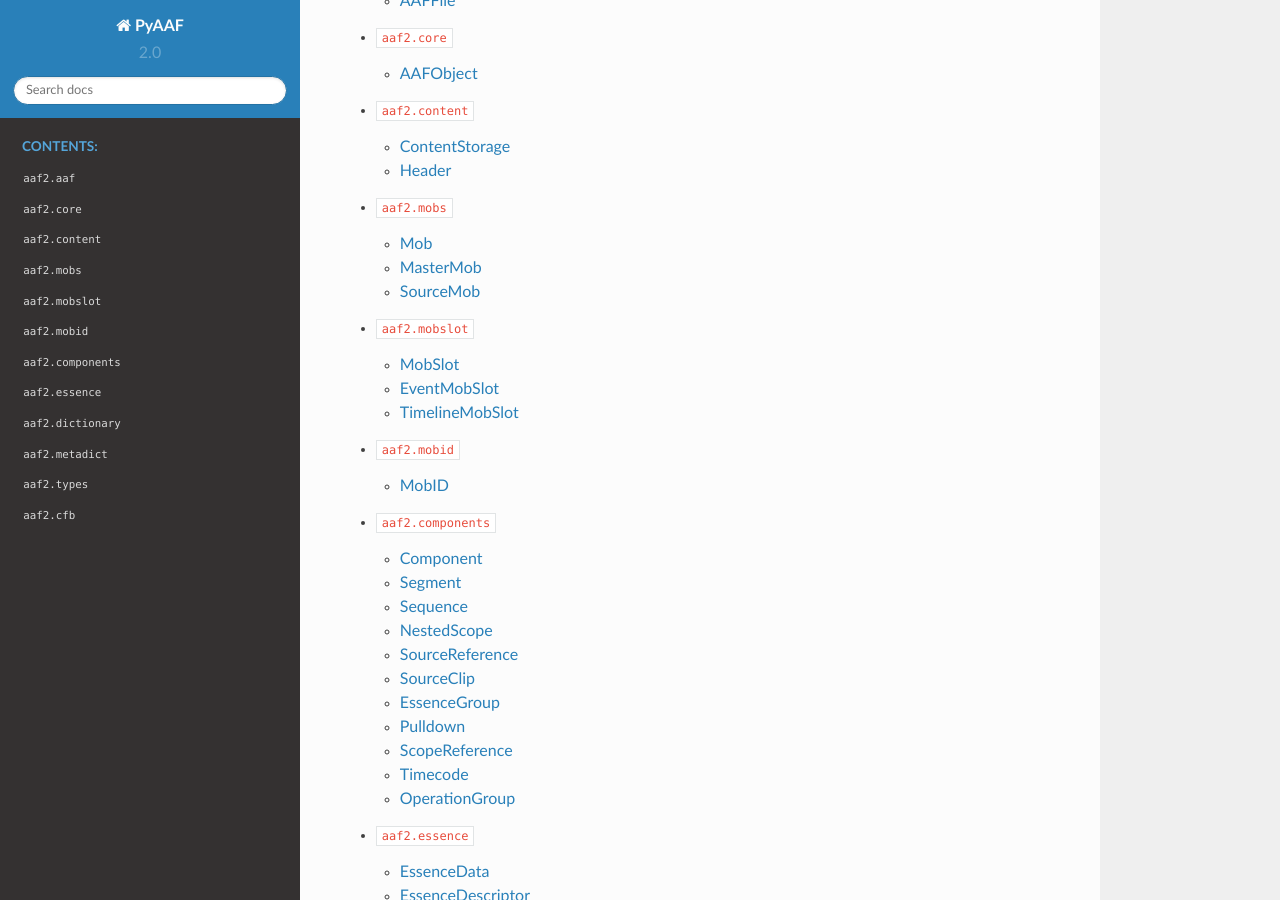
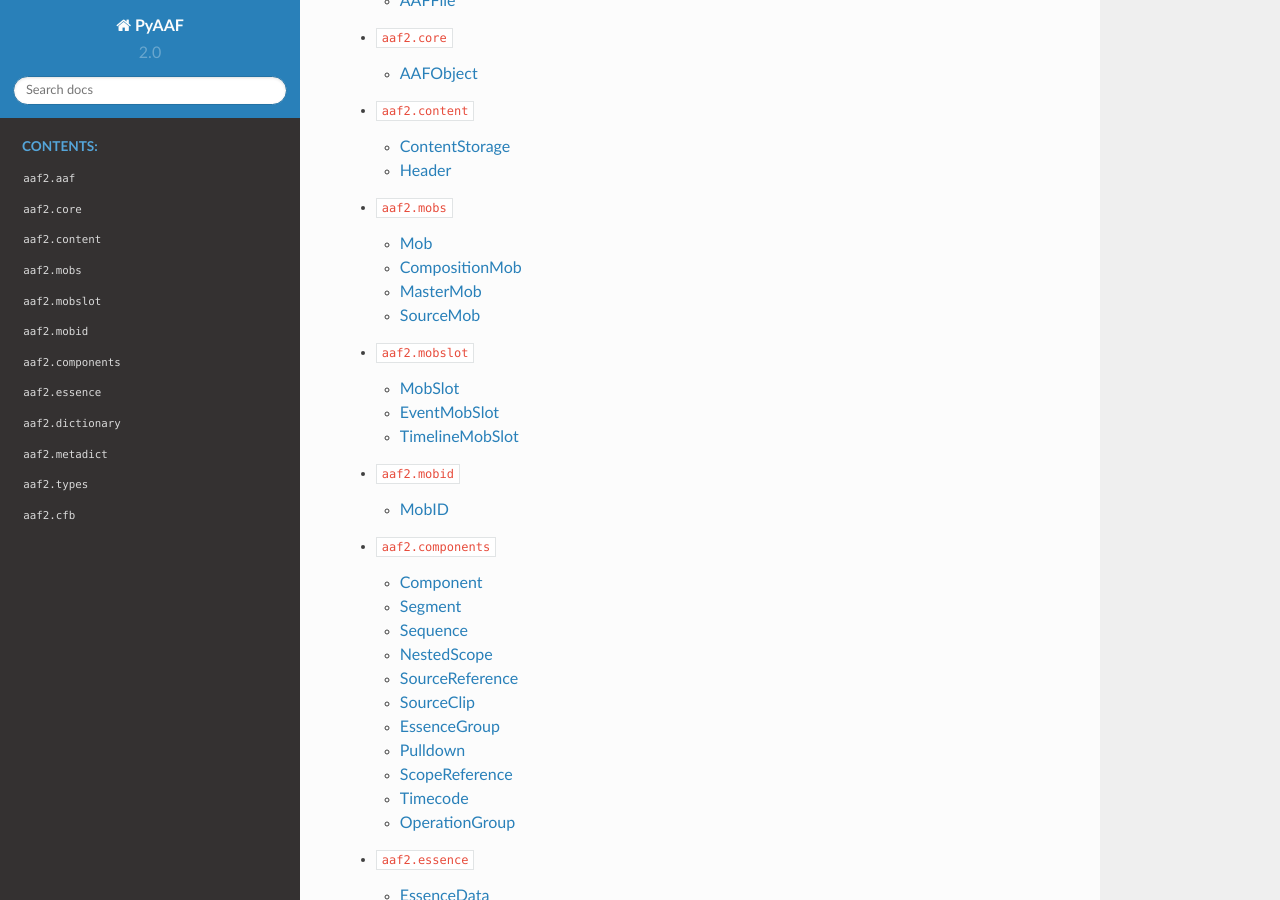
Before and after one commit to markreidvfx/pyaaf2, a Sphinx documentation site: the page built from docs/source/index.rst, in a window 1280 px wide and 900 px high, scrolled down 1694 px. Built offline with Sphinx 7.4.7 and the Read the Docs theme 2.0.0, drawn with Linux system fonts in a browser that asks for light colours.

Commit message:
doc cleanups

```diff
--- a/docs/source/api/mobs.rst
+++ b/docs/source/api/mobs.rst
@@ -8,8 +8,14 @@ Mob
     .. autoclass:: Mob
         :members:
 
+CompositionMob
+--------------
+
+    .. autoclass:: CompositionMob
+        :members:
+
 MasterMob
---------
+---------
 
     .. autoclass:: MasterMob
         :members:
```
Also changed, not shown: 1 other file.
